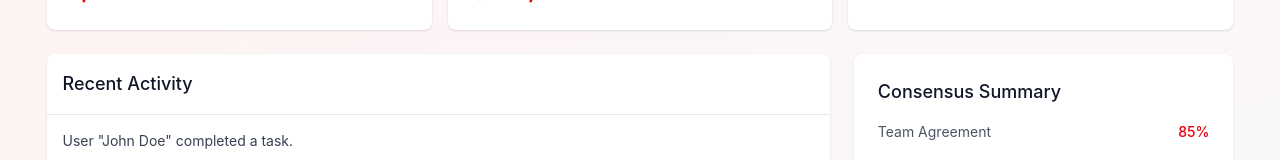
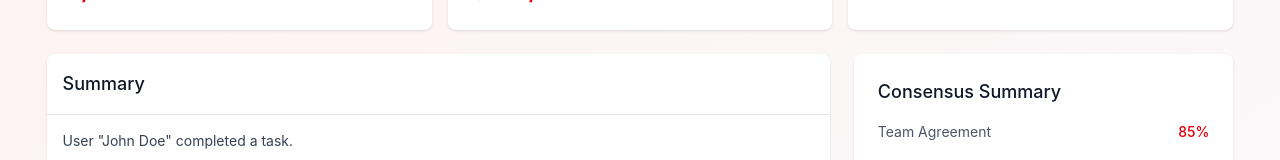
Before and after one commit to shriyasrinivasan1/ADPLucidity, a React (Vite) app in the folder frontend/: page / in a window 1280 px wide. Shown: the part 175-335 px from the top of the page. Built offline with nearby package versions, Linux system fonts and the light colour scheme.

Commit message:
commit and take

```diff
--- a/frontend/src/ManagerDashboard.jsx
+++ b/frontend/src/ManagerDashboard.jsx
@@ -51,7 +51,7 @@
               {/* Recent Activity */}
               <div className="bg-white rounded-lg shadow mb-6">
                 <div className="border-b border-gray-200 p-4">
-                  <h2 className="text-lg font-medium text-gray-900">Recent Activity</h2>
+                  <h2 className="text-lg font-medium text-gray-900">Summary</h2>
                 </div>
                 <ul className="divide-y divide-gray-200">
                   <li className="p-4 hover:bg-gray-50">
```
Also changed, not shown: 1 other file (tests, documents, lock files or other folders).
